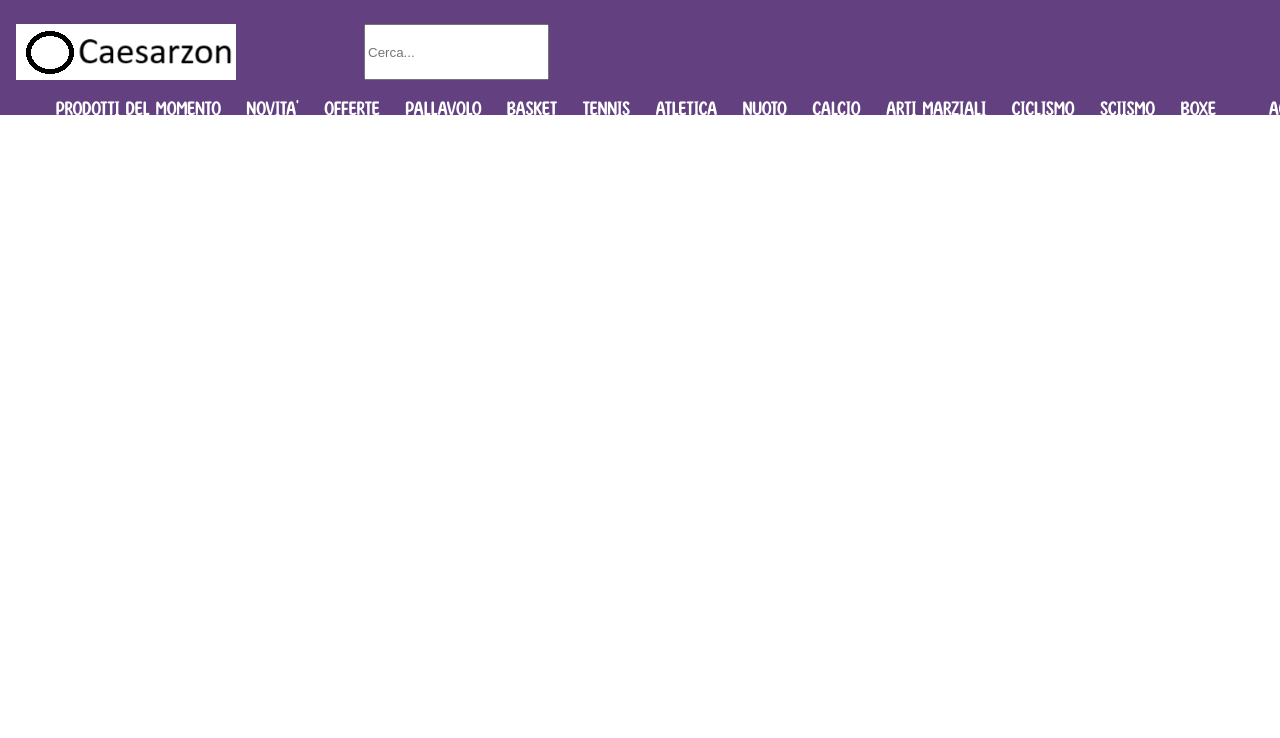
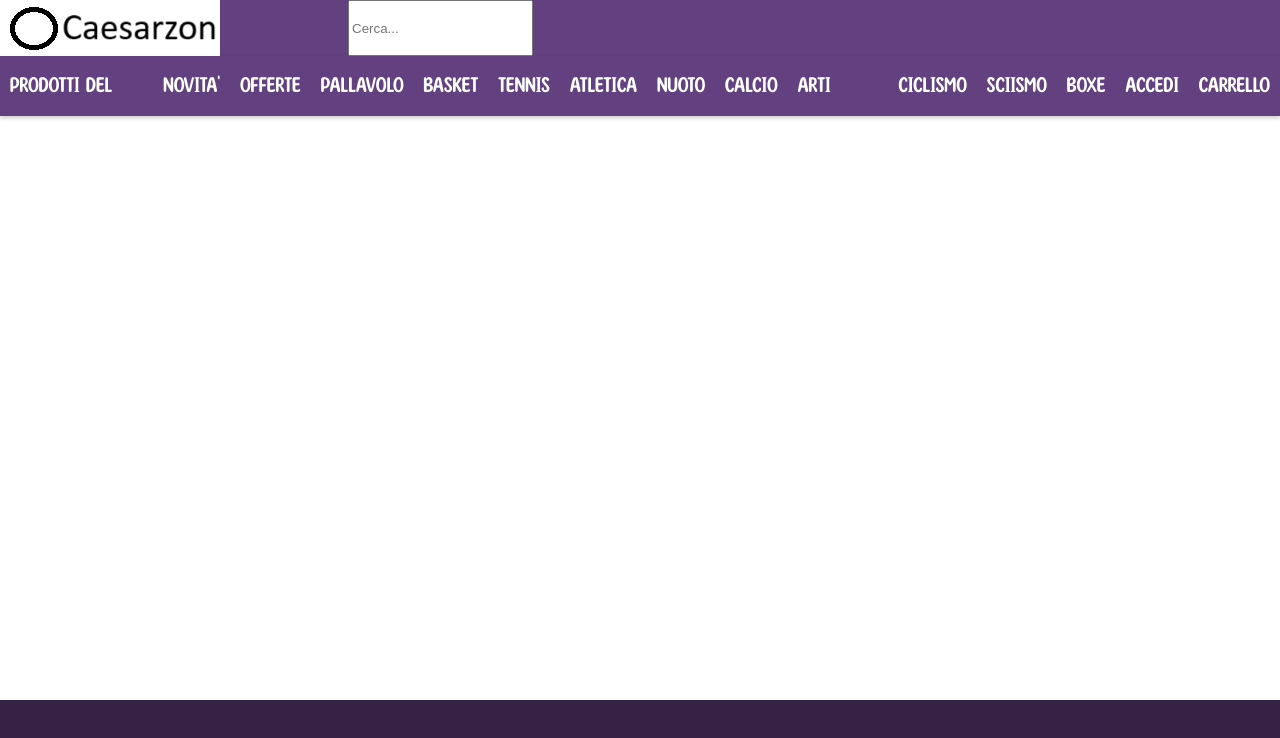
Before and after one commit to BlackBurn951/Caesarzon_FrontEnd_Web, an Angular app: page / in a window 1280 px wide. Shown: the top 738 px of the page. Built offline with nearby package versions, Linux system fonts and the light colour scheme.

Commit message:
Rivista homepage

```diff
--- a/src/app/homepage/homepage.component.css
+++ b/src/app/homepage/homepage.component.css
@@ -3,21 +3,8 @@ header{
   background: #634080; #FF9C00
   height: 18vh;
 }
-*/
 
 
-
-#Top-row{
-  display: flex;
-  align-content: center;
-  translate: 2vh 3vh;
-  gap: 10vw;
-}
-
-.searchBar{
-  font-size: 16px;
-  height: 5vh;
-}
 
 a{
   white-space: nowrap;
@@ -43,18 +30,9 @@ a:hover{
 
 #Bottom-row{
   display: flex;
-  translate: 2vh 3vh;
   gap: 1vw;
 }
 
-
-footer{
-  position: absolute;
-  bottom: 0;
-  width: 100%;
-  background:  #352244;
-  height: 100px;
-}
 
 .a{
   height: 100%;
@@ -92,10 +70,6 @@ aside{
   background-color: #7c3c3c;
 }
 
-footer{
-  grid-area: footer;
-  background-color: #352244;
-}
 
 @media (max-width: 1024px) {
   .container{
@@ -108,7 +82,111 @@ footer{
       "sidebar"
       "footer";
   }
-  #image{
+  #image {
     display: none;
   }
+
+  #MenuHeader{
+    flex-direction: column;
+  }
+}*/
+
+/* Variables */
+
+
+/* Styles */
+header{
+  background: #634080;
 }
+
+#Top-row{
+  display: flex;
+  align-content: center;
+  gap: 10vw;
+}
+
+.searchBar{
+  font-size: 16px;
+  height: 5vh;
+}
+
+#my-first ul {
+  margin: 0;
+  padding: 0;
+  display: flex;
+  align-items: center;
+  justify-content: space-between;
+  box-shadow: 0 2px 4px rgba(0, 0, 0, 0.2);
+}
+
+#my-first .logotype a {
+  padding: 0 8px;
+  font-size: 1.4rem;
+  text-decoration: none;
+  color: #07c;
+}
+
+#my-first .burger {
+  padding: 0 10px;
+  border-left: 1px solid #eee;
+  display: none;
+  cursor: pointer;
+}
+
+#my-first .burger i {
+  color: #000000;
+  line-height: 60px;
+}
+
+@media (max-width: 1024px) {
+  #my-first .burger {
+    display: block;
+  }
+}
+
+#my-first .menu {
+  display: flex;
+  align-items: center;
+}
+
+#my-first .menu2{
+  display: flex;
+  align-items: center;
+}
+@media (max-width: 1024px) {
+  #my-first .menu {
+    display: none;
+  }
+
+  #my-first .menu.is-open {
+    display: block;
+    position: absolute;
+    top: calc(60px + 2px);
+    background: #fff;
+    width: 100%;
+  }
+
+  #my-first .menu.is-open .menu-item {
+    border-bottom: 1px solid #cccccc;
+  }
+}
+
+#my-first .menu-item {
+  padding: 0 10px;
+  height: 60px;
+  line-height: 60px;
+  text-decoration: none;
+  display: block;
+  text-transform: uppercase;
+  font-size: 1.5rem;
+  font-family: FontGenerico, serif;
+  color: white;
+}
+
+footer{
+  position: absolute;
+  bottom: 0;
+  width: 100%;
+  background:  #352244;
+  height: 100px;
+}
--- a/src/app/homepage/homepage.component.html
+++ b/src/app/homepage/homepage.component.html
@@ -4,74 +4,45 @@
   <meta charset="UTF-8">
   <title>Homepage</title>
 </head>
-  <body class="container">
-    <header>
-      <div id="Top-row">
-        <img id="image" src="assets/images/Screenshot 2024-04-09 094124.png" >
+<body>
+<header>
+  <div id="Top-row">
+    <img src="assets/images/Screenshot 2024-04-09 094124.png" >
 
-        <input id="SearchBar" type="text" placeholder="Cerca...">
-      </div>
+    <input id="SearchBar" type="text" placeholder="Cerca...">
+  </div>
+  <nav id="my-first">
+    <ul>
+      <li class="burger" (click)="toggleMenu()">
+        <i class="material-icons">{{ isMenuOpen ? "close" : "menu" }}</i>
+      </li>
+      <li class="menu" [class.is-open]="isMenuOpen">
+        <a href="#" class="menu-item">PRODOTTI DEL MOMENTO</a>
+        <a href="#" class="menu-item">NOVITA'</a>
+        <a href="#" class="menu-item">OFFERTE</a>
+        <a href="#" class="menu-item">PALLAVOLO</a>
+        <a href="#" class="menu-item">BASKET</a>
+        <a href="#" class="menu-item">TENNIS</a>
+        <a href="#" class="menu-item">ATLETICA</a>
+        <a href="#" class="menu-item">NUOTO</a>
+        <a href="#" class="menu-item">CALCIO</a>
+        <a href="#" class="menu-item">ARTI MARZIALI</a>
+        <a href="#" class="menu-item">CICLISMO</a>
+        <a href="#" class="menu-item">SCIISMO</a>
+        <a href="#" class="menu-item">BOXE</a>
+      </li>
 
-      <div id="Bottom-row">
+      <li class="menu2">
+        <a href="#" class="menu-item">ACCEDI</a>
+        <a href="#" class="menu-item">CARRELLO</a>
+      </li>
+    </ul>
+  </nav>
 
-        <ul id="MenuHeader">
-          <a href="#">PRODOTTI DEL MOMENTO</a>
-          <a href="#">NOVITA'</a>
-          <a href="#">OFFERTE</a>
-          <a href="#">PALLAVOLO</a>
-          <a href="#">BASKET</a>
-          <a href="#">TENNIS</a>
-          <a href="#">ATLETICA</a>
-          <a href="#">NUOTO</a>
-          <a href="#">CALCIO</a>
-          <a href="#">ARTI MARZIALI</a>
-          <a href="#">CICLISMO</a>
-          <a href="#">SCIISMO</a>
-          <a href="#">BOXE</a>
+</header>
+<footer>
 
-        </ul>
+</footer>
+</body>
 
-        <ul id="MenuUtente">
-          <a href="/registration">ACCEDI</a>
-          <a href="#">CARRELLO</a>
-        </ul>
-      </div>
-    </header>
-  </body>
-  <!--<header>
-    <section class="HeaderContainer">
-      <div id="Top-row">
-        <img src="assets/images/Screenshot 2024-04-09 094124.png"  alt="">
-
-        <input id="SearchBar" type="text" placeholder="Cerca...">
-      </div>
-
-      <div id="Bottom-row">
-
-        <ul id="MenuHeader">
-          <a href="#">PRODOTTI DEL MOMENTO</a>
-          <a href="#">NOVITA'</a>
-          <a href="#">OFFERTE</a>
-          <a href="#">PALLAVOLO</a>
-          <a href="#">BASKET</a>
-          <a href="#">TENNIS</a>
-          <a href="#">ATLETICA</a>
-          <a href="#">NUOTO</a>
-          <a href="#">CALCIO</a>
-          <a href="#">ARTI MARZIALI</a>
-          <a href="#">CICLISMO</a>
-          <a href="#">SCIISMO</a>
-          <a href="#">BOXE</a>
-
-        </ul>
-
-        <ul id="MenuUtente">
-          <a (click) = openRegistration()>ACCEDI</a>
-          <a href="#">CARRELLO</a>
-        </ul>
-      </div>
-    </section>
-  </header>
-
-  <footer></footer>-->
 </html>
--- a/src/app/homepage/homepage.component.ts
+++ b/src/app/homepage/homepage.component.ts
@@ -1,4 +1,4 @@
-import { Component } from '@angular/core';
+import {Component} from '@angular/core';
 import {RegistrationComponent} from "../registration/registration.component";
 import {MatDialog} from "@angular/material/dialog";
 
@@ -9,11 +9,23 @@ import {MatDialog} from "@angular/material/dialog";
   styleUrl: './homepage.component.css'
 })
 export class HomepageComponent {
+
+  isMenuOpen = false;
+
   constructor(private dialog: MatDialog){
 
   }
-  openRegistration() {
+
+  openRegistration(event: MouseEvent) {
+    event.preventDefault();
     this.dialog.open(RegistrationComponent, {
     });
   }
+
+
+  toggleMenu(): void {
+    this.isMenuOpen = !this.isMenuOpen;
+  }
+
+
 }
--- a/src/styles.css
+++ b/src/styles.css
@@ -1,7 +1,6 @@
 body{
   margin: auto;
-  overflow-x: hidden;
-  overflow-y: hidden;
+
 }
 @font-face {
   font-family: 'FontGenerico';
```
Also changed, not shown: src/app/app.routes.ts (+8 -16 lines), src/assets/images/burger-bar.png (added).
